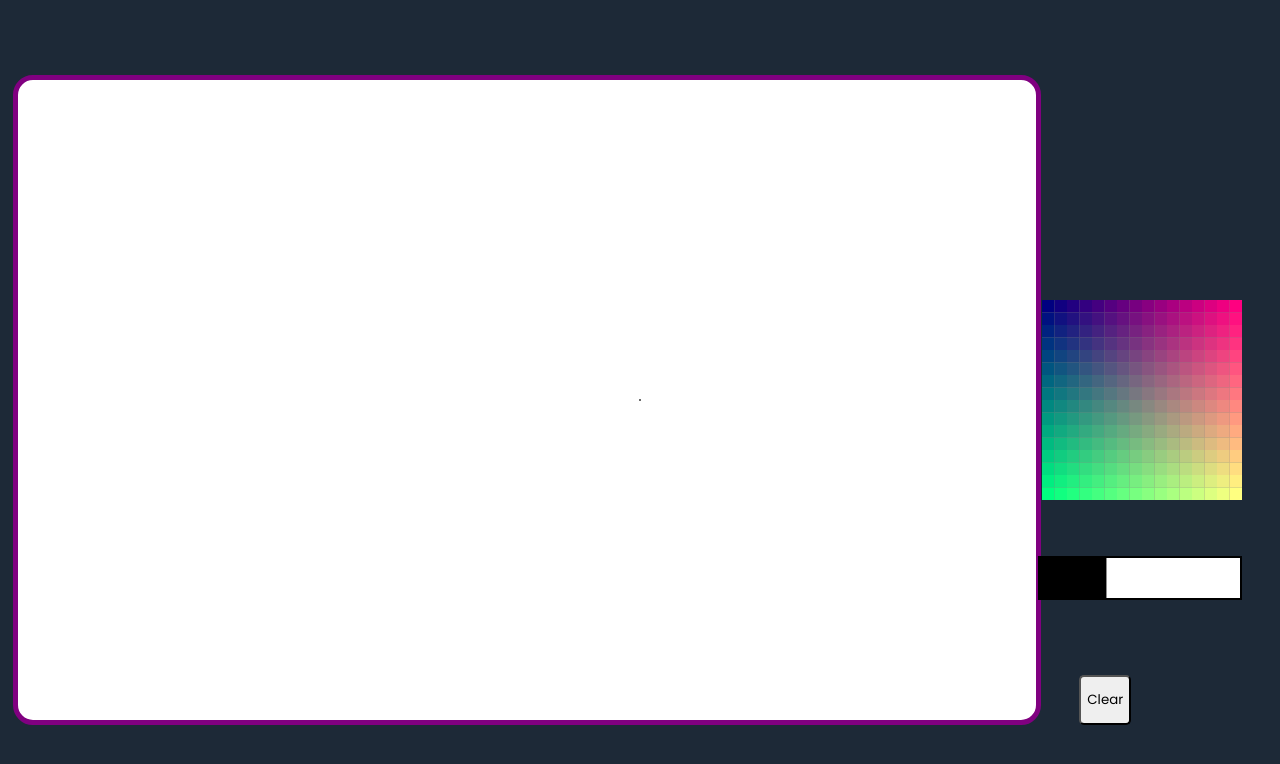
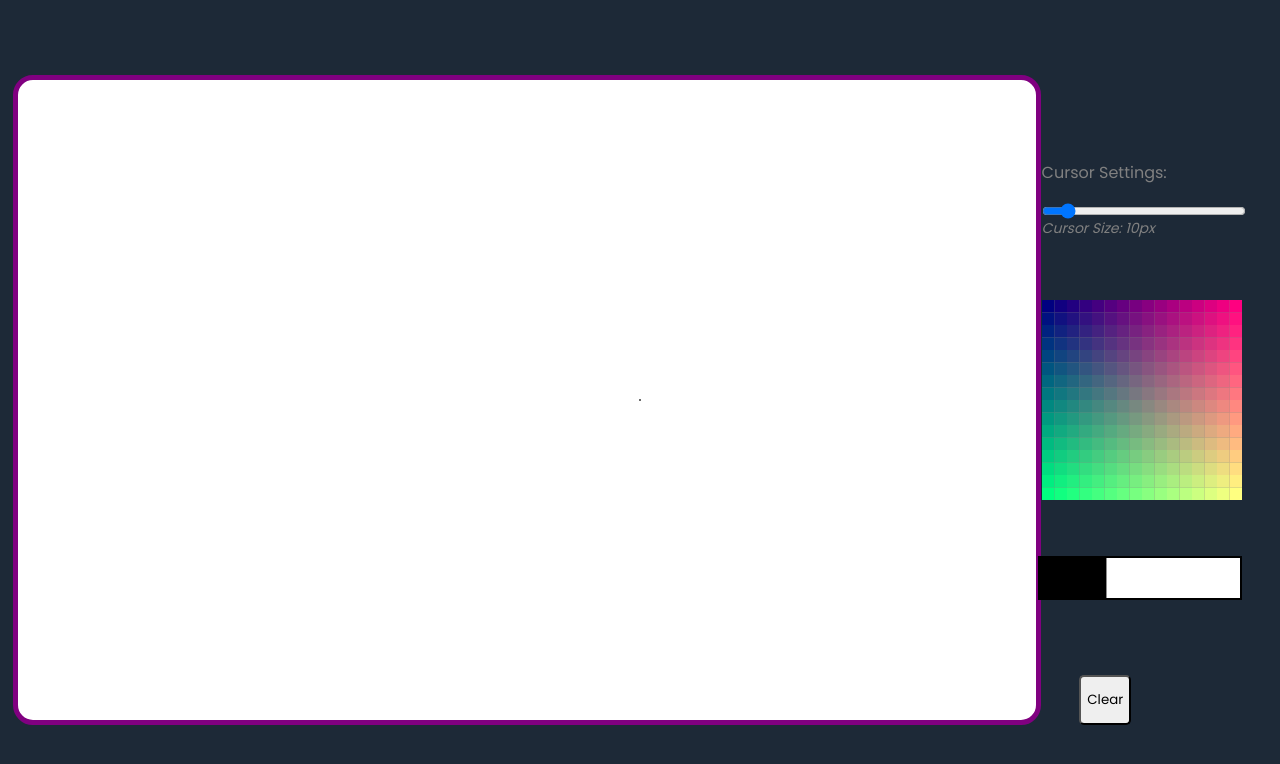
Before and after one commit to alowkii/SketchPad, a plain HTML site: page index.html in a window 1280 px wide. Drawn offline with Linux system fonts and the light colour scheme.

Commit message:
1.0.0 First Draft - Full Complete

```diff
--- a/index.html
+++ b/index.html
@@ -3,7 +3,7 @@
 <head>
     <meta charset="UTF-8">
     <meta name="viewport" content="width=device-width, initial-scale=1.0">
-    <title>Etch-a-sketch</title>
+    <title>SketchPad</title>
     <link rel="stylesheet" href="style.css">
     <script src="script.js" defer></script>
 </head>
--- a/script.js
+++ b/script.js
@@ -29,6 +29,7 @@ canvas.style.border = '5px solid purple';
 canvas.width = canvas.offsetWidth;
 canvas.height = canvas.offsetHeight;
 
+//Creating the round cursor
 let cursor = document.createElement('div');
 cursor.className = 'cursor';
 container.appendChild(cursor);
@@ -80,6 +81,7 @@ canvas.addEventListener('mouseup', () => {
     ctx.beginPath();
 });
 
+//Clear Button
 let clearBtn = document.createElement('button');
 container.appendChild(clearBtn);
 clearBtn.textContent = 'Clear';
@@ -177,3 +179,44 @@ bnw.addEventListener('click', e => {
     bnwCtx.fillStyle = `${currentColor}`;
     bnwCtx.fillRect(2*portionWidth,0,portionWidth, bnw.height);
 })
+
+//Cursor Settings
+let cursorSettings = document.createElement('div');
+cursorSettings.id = 'cursor-setting';
+container.appendChild(cursorSettings)
+
+cursorSettings.innerHTML = `Cursor Settings:`
+cursorSettings.style.width = '200px';
+cursorSettings.style.position = 'absolute';
+cursorSettings.style.color = 'grey';
+cursorSettings.style.backgroundColor = 'transparent';
+cursorSettings.style.right = '3vw';
+cursorSettings.style.top = '20vh';
+
+let slider = document.createElement('input');
+slider.id = 'slider';
+cursorSettings.appendChild(slider)
+
+slider.type = 'range';
+slider.min = '1';
+slider.max = '100';
+slider.value = '10';
+slider.style.width = '200px';
+slider.style.backgroundColor = 'white';
+slider.style.border = '2px solid black';
+slider.style.position = 'relative';
+slider.style.top = '1rem';
+
+let cursorSizeDisplay = document.createElement('p');
+cursorSizeDisplay.id = 'cursorSizeDisplay';
+cursorSizeDisplay.textContent = `Cursor Size: ${slider.value}px`;
+cursorSizeDisplay.style.fontStyle = 'italic';
+cursorSizeDisplay.style.fontSize = '14px';
+cursorSizeDisplay.style.position = 'relative';
+cursorSizeDisplay.style.top = '6px';
+cursorSettings.appendChild(cursorSizeDisplay);
+
+slider.oninput = () => {
+    cursorSize = slider.value;
+    cursorSizeDisplay.textContent = `Cursor Size: ${cursorSize}px`;
+};
```
